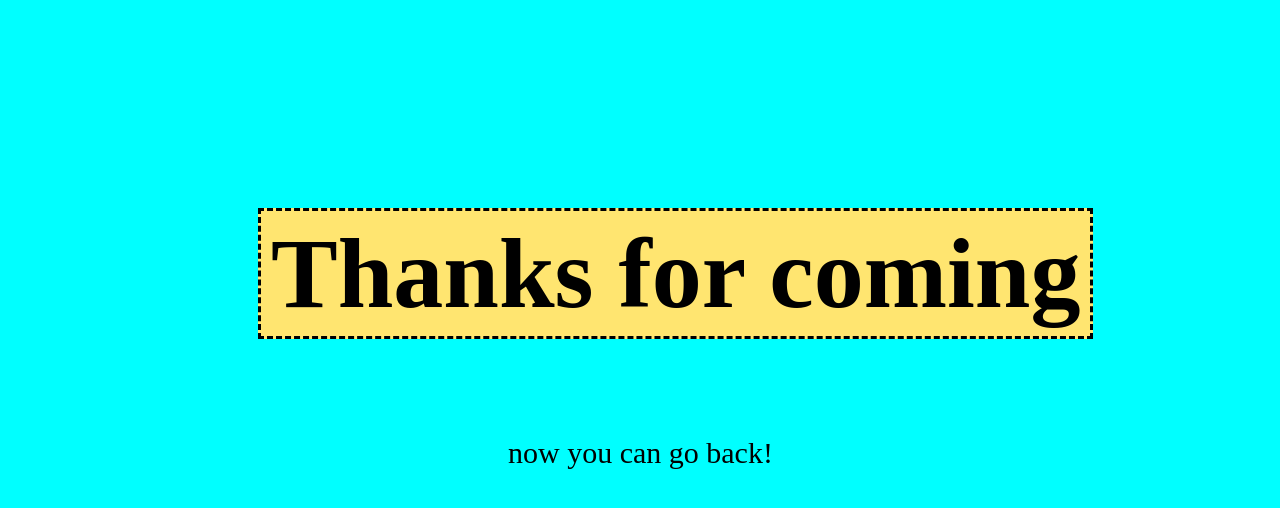
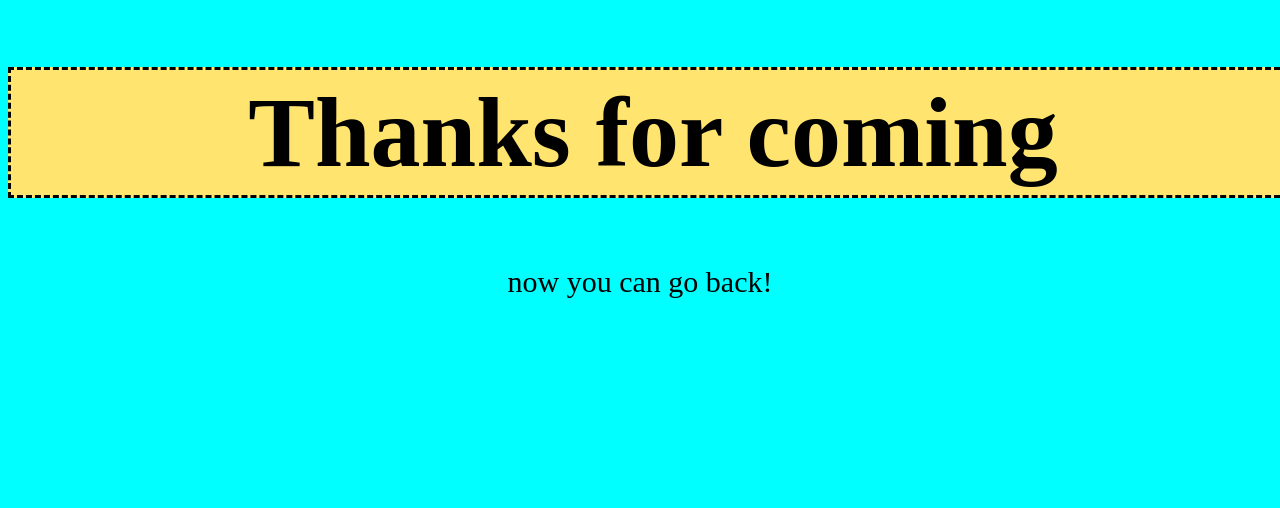
Before and after one commit to BruhhBosewitch00/practice, a plain HTML site: page 2ndpage.html in a window 1280 px wide. Drawn offline with Linux system fonts and the light colour scheme.

Commit message:
Update 2nd.css

```diff
--- a/2nd.css
+++ b/2nd.css
@@ -4,13 +4,20 @@ h1{
   padding: 5px 10px;
   border-style: dashed;
   display:inline-block ;
-  margin-top: 200px;
-  margin-left: 250px;
+  height:100%;
+  width:100%;
+  display:flex;
+  align-items:center;
+  justify-content:center;
 }
 body{
   background-color: aqua;
 }
 p{
   font-size: 30px;
-  margin-left:500px;
+  height:100%;
+  width:100%;
+  display:flex;
+  align-items:center;
+  justify-content:center;
 }
```
